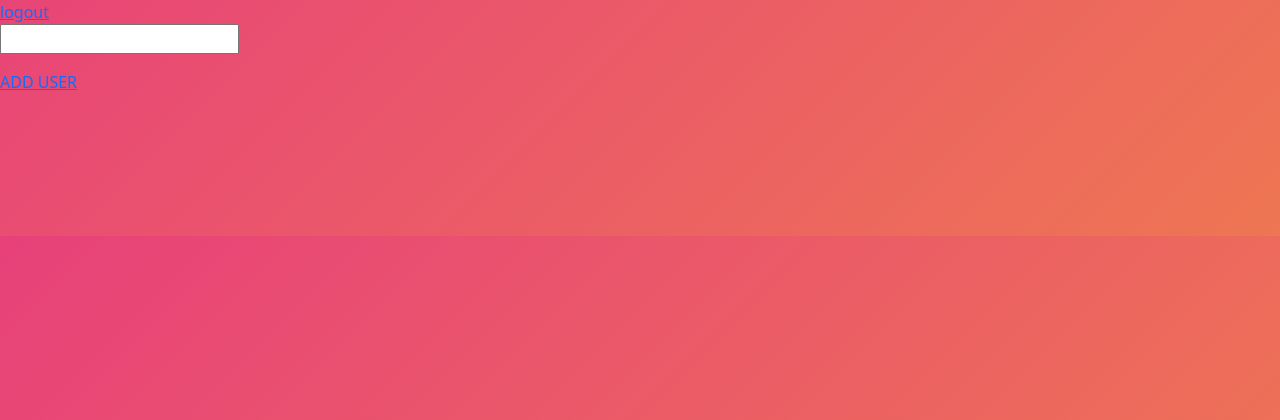
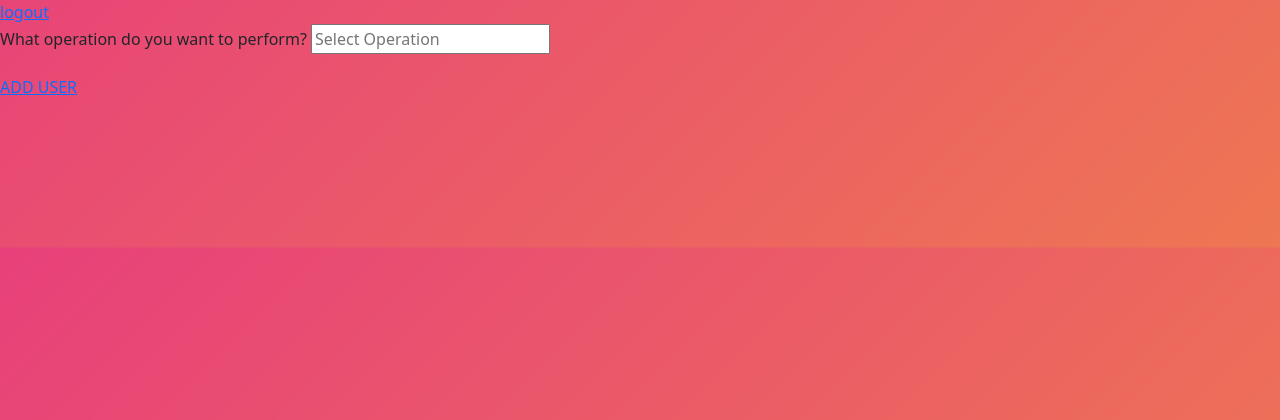
Before and after one commit to Sreekara-Madyastha/Faculty-Info, a Flask app: page /access in a window 1280 px wide. Shown: the top 420 px of the page. Run offline with Flask 2, Linux system fonts and the light colour scheme; some libraries are stand-ins or nearby versions.

Commit message:
Update access.html

```diff
--- a/templates/access.html
+++ b/templates/access.html
@@ -30,7 +30,9 @@
             {% endfor %}
         </datalist>
           <form action="/change" method="post">
-            <input list="typem" name="operation" id="query" oninput="see()">
+            <label for="operation" class="form-label">What operation do you want to perform?</label>
+
+            <input list="typem" name="operation" id="query" oninput="see()" placeholder="Select Operation" id="operation">
             <datalist id="typem">
               <option value="insertion">
                 <option value="deletion">
@@ -71,17 +73,18 @@
             <option value="{{i[3]}}">{{i[3]}}</option>
             {% endfor %}
            </datalist>
+           </form>
            <div id="arguments">
           </div>
-           </form>
+
            <script>
              function see(){
                y=document.getElementById('nextq')
                 if(document.getElementById('query').value=='insertion'){
-                  y.innerHTML='<input name="changeon" id="changeon" list="func" oninput="call()">'
+                  y.innerHTML='<label for="changeon"  class="form-label">Insert data into:&ensp; </label><input name="changeon" id="changeon" list="func" placeholder="Select Table" oninput="call()">'
                 }
                 else{
-                  y.innerHTML='<input name="delin" id="delin" list="ccc" oninput="call()">'
+                  y.innerHTML='<input name="delin" id="delin" list="ccc" oninput="call()" placeholder="Select table">'
                 }
              }
              function find(i){
@@ -95,24 +98,24 @@
                 a=document.getElementById('query')
                 d=document.getElementById('arguments')
                 if(a.value=='deletion'){
-                  d.innerHTML='<input list="DDay" name="dday"><input list="RRoom" name="rroom"><input list="SSTime" name="sstime"><input list="CCId" name="ccid"><input type="submit">'
+                  d.innerHTML='<input list="DDay" name="dday" placeholder="Enter Day"><input list="RRoom" name="rroom" placeholder="Enter Room"><input list="SSTime" name="sstime" placeholder="Enter Start-Time"><input list="CCId" name="ccid" placeholder="Enter Course-ID"><input type="submit">'
                 }
                 else if(a.value=='insertion'){
                   if(document.getElementById('changeon').value=="Faculty_Info"){
                     d.innerHTML='<input type="text" placeholder="Faculty Name" name="newfacname"><input type="submit">'
                   }
                   else if(document.getElementById('changeon').value=="course_Info"){
-                    d.innerHTML='<input name="newcourse" placeholder="course ID" type="text"><input name="cname" placeholder="Course Name" type="text"><input list="departments" placeholder="of department" name="ofdep"><input type="submit">'
+                    d.innerHTML='<input name="newcourse" placeholder="Course-ID" type="text"><input name="cname" placeholder="Course Name" type="text"><input list="departments" placeholder="Department" name="ofdep"><input type="submit">'
                   }
                   else if(document.getElementById('changeon').value=="teaching_Info"){
-                    d.innerHTML='<input name="teacher" list="Faculty"><input name="class" list="clist"><input type="text" name="semofnewcourse"><input type="text" name="noofstuds"><input type="submit">'
+                    d.innerHTML='<input name="teacher" list="Faculty" placeholder="Enter Faculty Name"><input name="class" list="clist" placeholder="Course"><input type="text" name="semofnewcourse" placeholder="Semester"><input type="text" name="noofstuds" placeholder="Number of Students"><input type="submit">'
                   }
                   else if(document.getElementById('changeon').value=="timings"){
-                    d.innerHTML='<input name="day" type="text"><input name="starttime" type="text"><input type="text" name="room"><input list="clist" name="courseoftime"><input type="text" name="dur"><input type="submit">'
+                    d.innerHTML='<input name="day" type="text" placeholder="Day"><input name="starttime" type="text" placeholder="Start-Time"><input type="text" name="room" placeholder="Room"><input list="clist" name="courseoftime" placeholder="Course"><input type="text" name="dur" placeholder="Duration"><input type="submit">'
                   }
                 }
                 else if(a.value=='updation'){
-                  d.innerHTML='<input list="DDay" name="dday"><input list="RRoom" name="rroom"><input list="SSTime" name="sstime"><input type="text" name="newcourse"><input type="submit">'
+                  d.innerHTML='<input list="DDay" name="dday" placeholder="Day"><input list="RRoom" name="rroom" placeholder="Room"><input list="SSTime" name="sstime" placeholder="Start-Time"><input type="text" name="newcourse" placeholder="Course"><input type="submit">'
                 }
               }
            </script>
```
Lines whose indentation alone changed are shown as unchanged.
